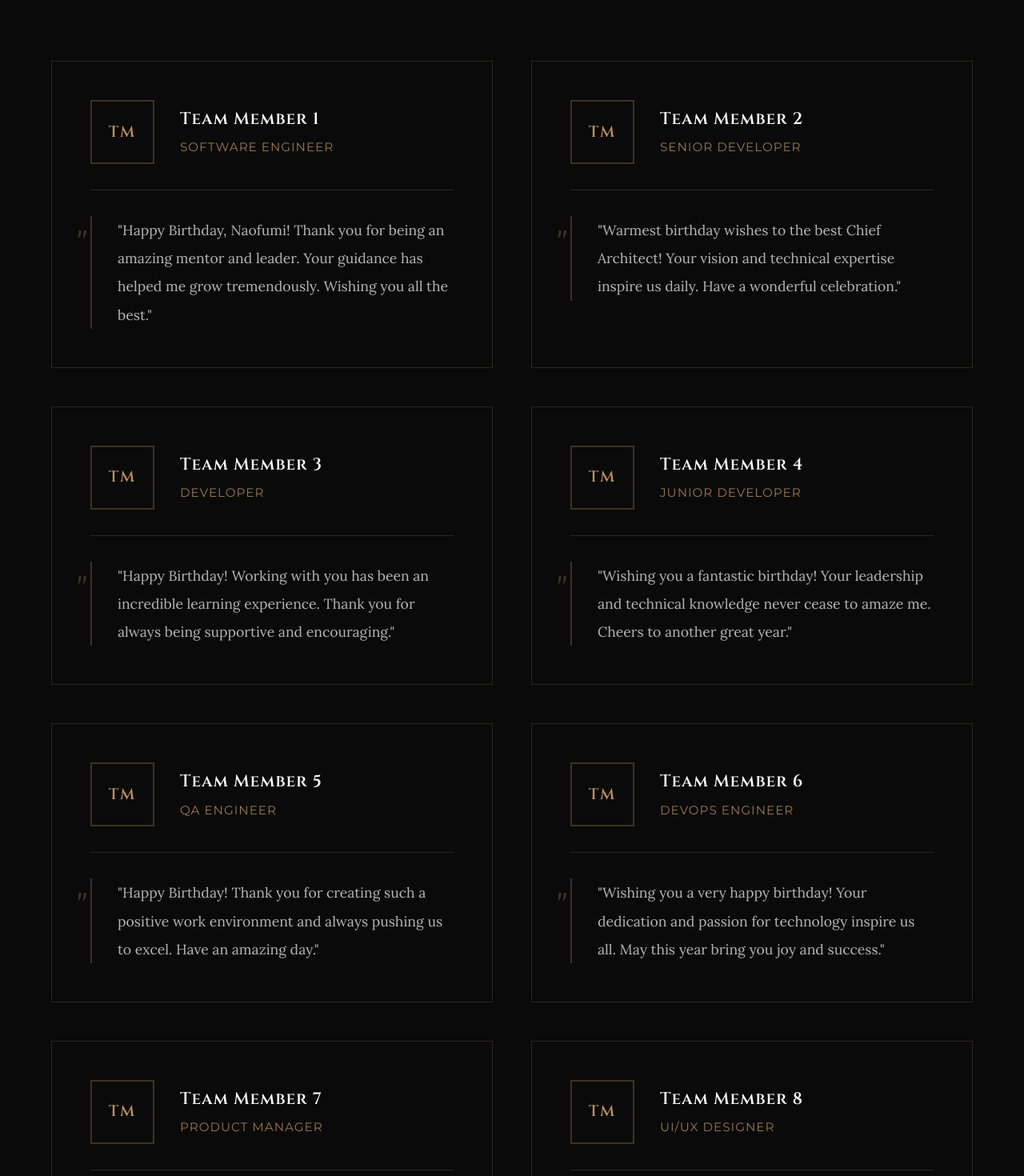
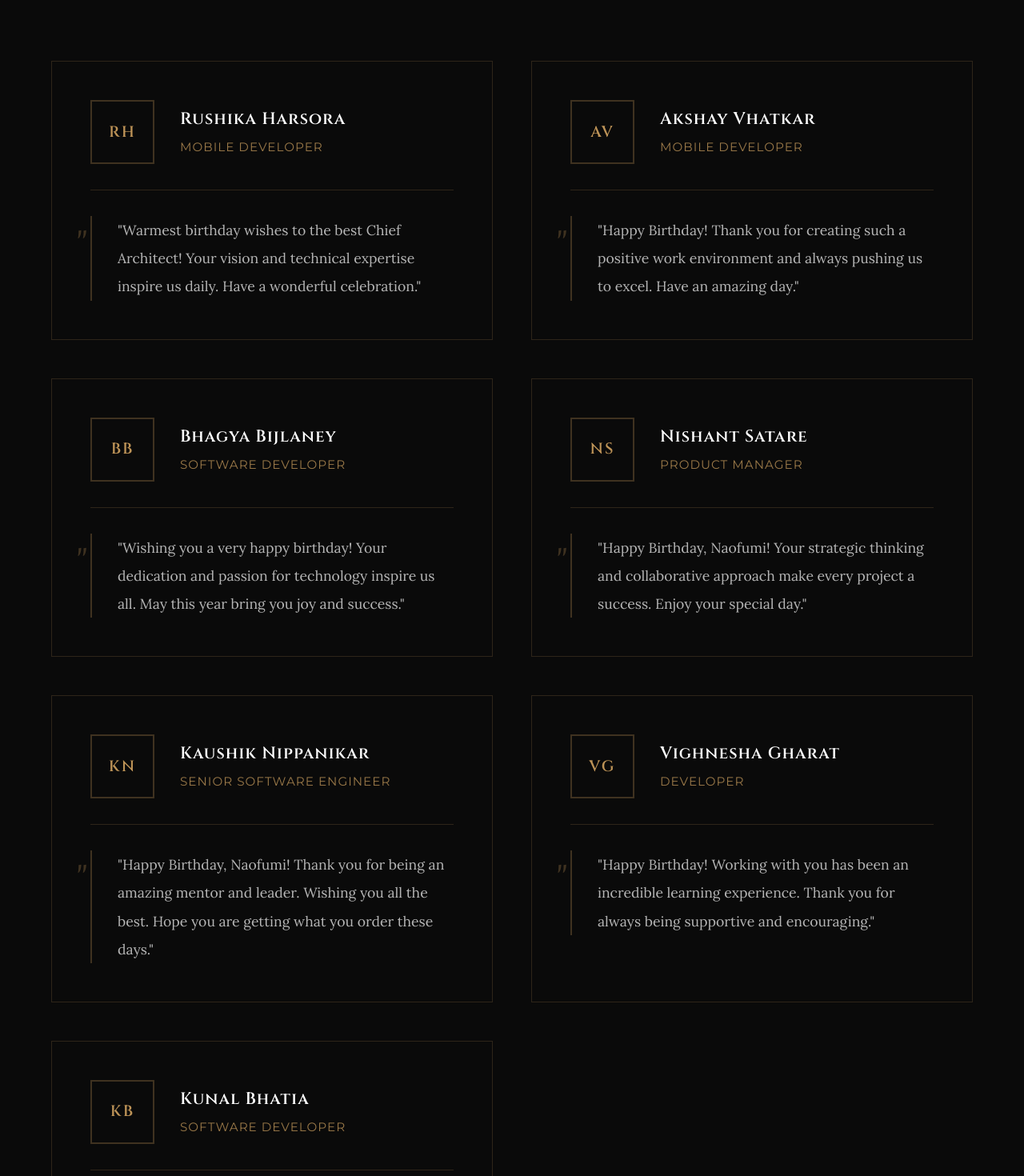
Before and after one commit to KaushikEDS/naofumi-birthday, a React (Vite) app: page /messages in a window 1280 px wide. Shown: the part 900-2370 px from the top of the page at 80% size. Built offline with nearby package versions, Linux system fonts and the light colour scheme.

Commit message:
Message section changes

```diff
--- a/src/components/Navbar.tsx
+++ b/src/components/Navbar.tsx
@@ -25,7 +25,7 @@ const Navbar = () => {
     { path: '/about', label: 'About', icon: '' },
     { path: '/gallery', label: 'Gallery', icon: '' },
     { path: '/videos', label: 'Videos', icon: '' },
-    { path: '/messages', label: 'Messages', icon: '' },
+    // { path: '/messages', label: 'Messages', icon: '' }, // Hidden - incomplete
     { path: '/party', label: 'Party', icon: '' },
   ]
 
--- a/src/pages/Home.tsx
+++ b/src/pages/Home.tsx
@@ -31,11 +31,11 @@ const Home = () => {
           </div>
 
           <div className="hero-cta">
-            <Link to="/messages" className="cta-button primary">
-              Birthday Wishes
+            <Link to="/gallery" className="cta-button primary">
+              View Gallery
             </Link>
-            <Link to="/gallery" className="cta-button secondary">
-              Gallery
+            <Link to="/party" className="cta-button secondary">
+              Party Invitation
             </Link>
           </div>
         </div>
@@ -63,8 +63,8 @@ const Home = () => {
 
             <Link to="/videos" className="link-card">
               <div className="card-number">03</div>
-              <h3>Messages</h3>
-              <p>Heartfelt birthday wishes</p>
+              <h3>Videos</h3>
+              <p>Special moments on video</p>
             </Link>
 
             <Link to="/party" className="link-card">
--- a/src/pages/Messages.tsx
+++ b/src/pages/Messages.tsx
@@ -13,59 +13,52 @@ const Messages = () => {
     const messages: Message[] = [
         {
             id: 1,
-            name: 'Team Member 1',
-            role: 'Software Engineer',
-            message: 'Happy Birthday, Naofumi! Thank you for being an amazing mentor and leader. Your guidance has helped me grow tremendously. Wishing you all the best.',
-            avatar: 'TM',
+            name: 'Rushika Harsora',
+            role: 'Mobile Developer',
+            message: 'Warmest birthday wishes to the best Chief Architect! Your vision and technical expertise inspire us daily. Have a wonderful celebration.',
+            avatar: 'RH',
         },
         {
             id: 2,
-            name: 'Team Member 2',
-            role: 'Senior Developer',
-            message: 'Warmest birthday wishes to the best Chief Architect! Your vision and technical expertise inspire us daily. Have a wonderful celebration.',
-            avatar: 'TM',
+            name: 'Akshay Vhatkar',
+            role: 'Mobile Developer',
+            message: 'Happy Birthday! Thank you for creating such a positive work environment and always pushing us to excel. Have an amazing day.',
+            avatar: 'AV',
         },
         {
             id: 3,
-            name: 'Team Member 3',
-            role: 'Developer',
-            message: 'Happy Birthday! Working with you has been an incredible learning experience. Thank you for always being supportive and encouraging.',
-            avatar: 'TM',
+            name: 'Bhagya Bijlaney',
+            role: 'Software Developer',
+            message: 'Wishing you a very happy birthday! Your dedication and passion for technology inspire us all. May this year bring you joy and success.',
+            avatar: 'BB',
         },
         {
             id: 4,
-            name: 'Team Member 4',
-            role: 'Junior Developer',
-            message: 'Wishing you a fantastic birthday! Your leadership and technical knowledge never cease to amaze me. Cheers to another great year.',
-            avatar: 'TM',
+            name: 'Nishant Satare',
+            role: 'Product Manager',
+            message: 'Happy Birthday, Naofumi! Your strategic thinking and collaborative approach make every project a success. Enjoy your special day.',
+            avatar: 'NS',
         },
         {
             id: 5,
-            name: 'Team Member 5',
-            role: 'QA Engineer',
-            message: 'Happy Birthday! Thank you for creating such a positive work environment and always pushing us to excel. Have an amazing day.',
-            avatar: 'TM',
+            name: 'Kaushik Nippanikar',
+            role: 'Senior Software Engineer',
+            message: 'Happy Birthday, Naofumi! Thank you for being an amazing mentor and leader. Wishing you all the best. Hope you are getting what you order these days.',
+            avatar: 'KN',
         },
         {
             id: 6,
-            name: 'Team Member 6',
-            role: 'DevOps Engineer',
-            message: 'Wishing you a very happy birthday! Your dedication and passion for technology inspire us all. May this year bring you joy and success.',
-            avatar: 'TM',
+            name: 'Vighnesha Gharat',
+            role: 'Developer',
+            message: 'Happy Birthday! Working with you has been an incredible learning experience. Thank you for always being supportive and encouraging.',
+            avatar: 'VG',
         },
         {
             id: 7,
-            name: 'Team Member 7',
-            role: 'Product Manager',
-            message: 'Happy Birthday, Naofumi! Your strategic thinking and collaborative approach make every project a success. Enjoy your special day.',
-            avatar: 'TM',
-        },
-        {
-            id: 8,
-            name: 'Team Member 8',
-            role: 'UI/UX Designer',
-            message: 'Warmest wishes on your birthday! Your attention to detail and creative problem-solving always inspire the team. Have a great one.',
-            avatar: 'TM',
+            name: 'Kunal Bhatia',
+            role: 'Software Developer',
+            message: 'Happy Birthday, Naofumi! Wishing you a great year ahead—always enjoy your humor and insights- Keep Smiling!',
+            avatar: 'KB',
         },
     ];
 
```
Lines whose indentation alone changed are shown as unchanged.
